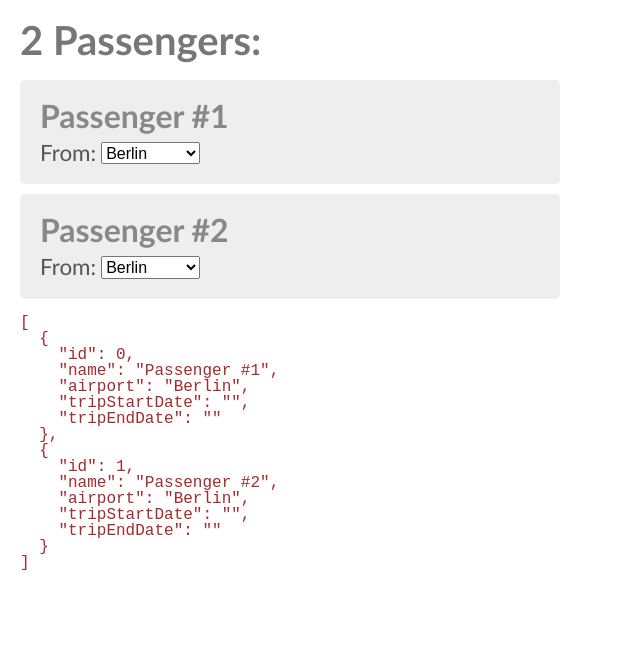
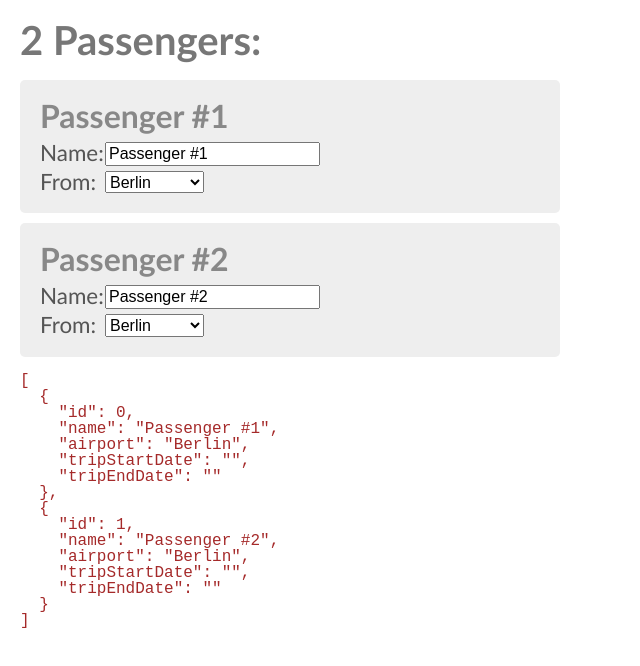
Before and after one commit to edwardtanguay/react-maintain-state-variables-via-props, a React (Create React App) app: page / in a window 1280 px wide. Shown: the top 666 px of the page, without its empty margins (0-640 px from the left). Built offline with nearby package versions, Linux system fonts and the light colour scheme.

Commit message:
add name

```diff
--- a/src/App.scss
+++ b/src/App.scss
@@ -1,3 +1,5 @@
+$form_label_width: 60px;
+
 body {
 	padding: 20px;
 	font-family: "Gill Sans", "Gill Sans MT", Calibri, "Trebuchet MS", sans-serif;
@@ -34,12 +36,29 @@ body {
 				padding: 0;
 				margin: 0 0 10px 0;
 			}
+			.control_text {
+				display: flex;
+				margin: 0 0 5px 0;
+				label {
+					margin: 0 5px 0 0;
+					font-size: 1.4rem;
+					color: #555;
+					width: $form_label_width;
+					&:after {
+						content: ":";
+					}
+				}
+				input {
+					font-size: 1rem;
+				}
+			}
 			.control_airport {
 				display: flex;
 				label {
 					margin: 0 5px 0 0;
 					font-size: 1.4rem;
 					color: #555;
+					width: $form_label_width;
 					&:after {
 						content: ":";
 					}
--- /dev/null
+++ b/src/components/FormControlText.js
@@ -0,0 +1,8 @@
+export const FormControlText = ({ label, text, handleChangeText }) => {
+	return (
+		<div className="control_text">
+			<label>{label}</label>
+			<input type="text" value={text} onChange={(e) => handleChangeText(e.target.value)} />
+		</div>
+	)
+}
--- a/src/components/ShowPassenger.js
+++ b/src/components/ShowPassenger.js
@@ -1,6 +1,12 @@
+import { FormControlText } from './FormControlText';
 import { FormControlAirport } from './FormControlAirport';
 
 export const ShowPassenger = ({ passenger, handlePassengerChange }) => {
+
+	const handleChangeName = (name) => {
+		passenger.name = name;
+		handlePassengerChange(passenger);
+	}
 	const handleChangeAirport = (airport) => {
 		passenger.airport = airport;
 		handlePassengerChange(passenger);
@@ -9,6 +15,7 @@ export const ShowPassenger = ({ passenger, handlePassengerChange }) => {
 	return (
 		<div className="control_showPassenger">
 			<h2>{passenger.name}</h2>
+			<FormControlText label="Name" text={passenger.name} handleChangeText={handleChangeName} />
 			<FormControlAirport label="From" airport={passenger.airport} handleChangeAirport={handleChangeAirport}/>
 
 
```
